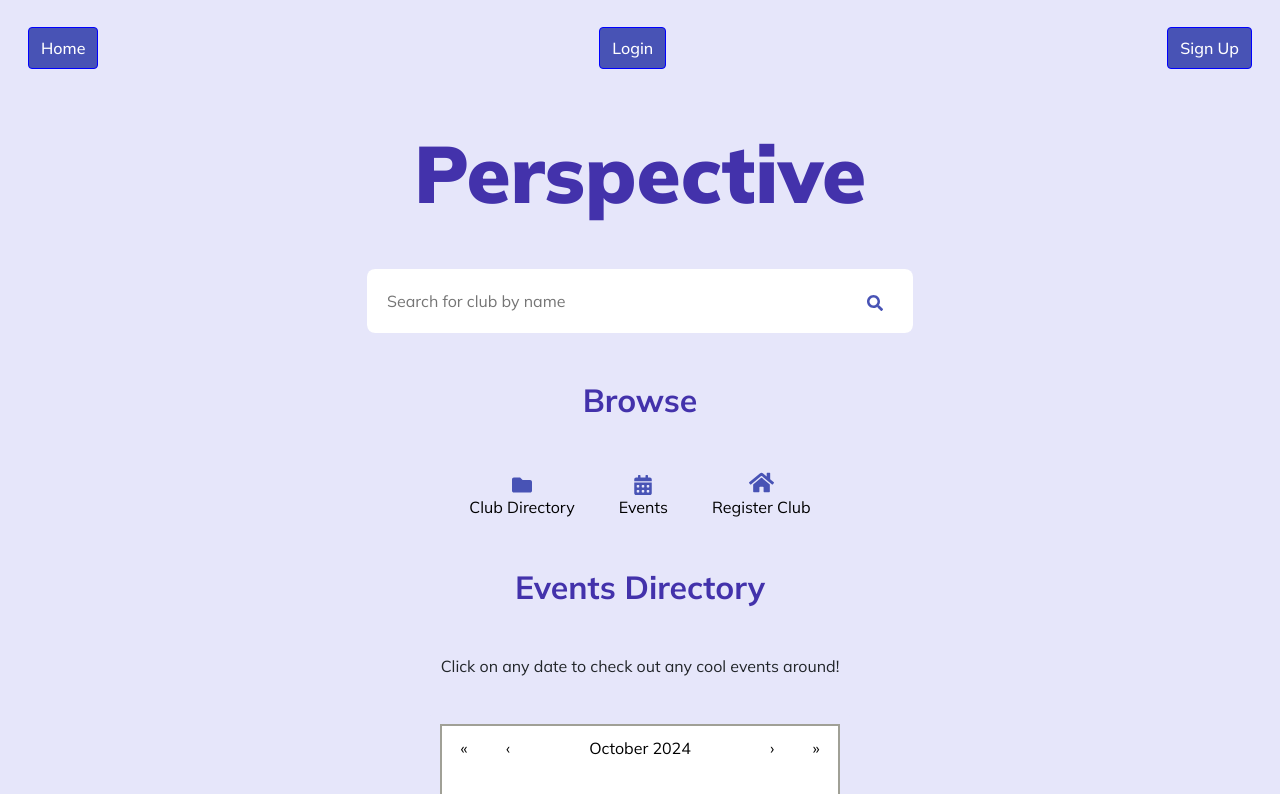
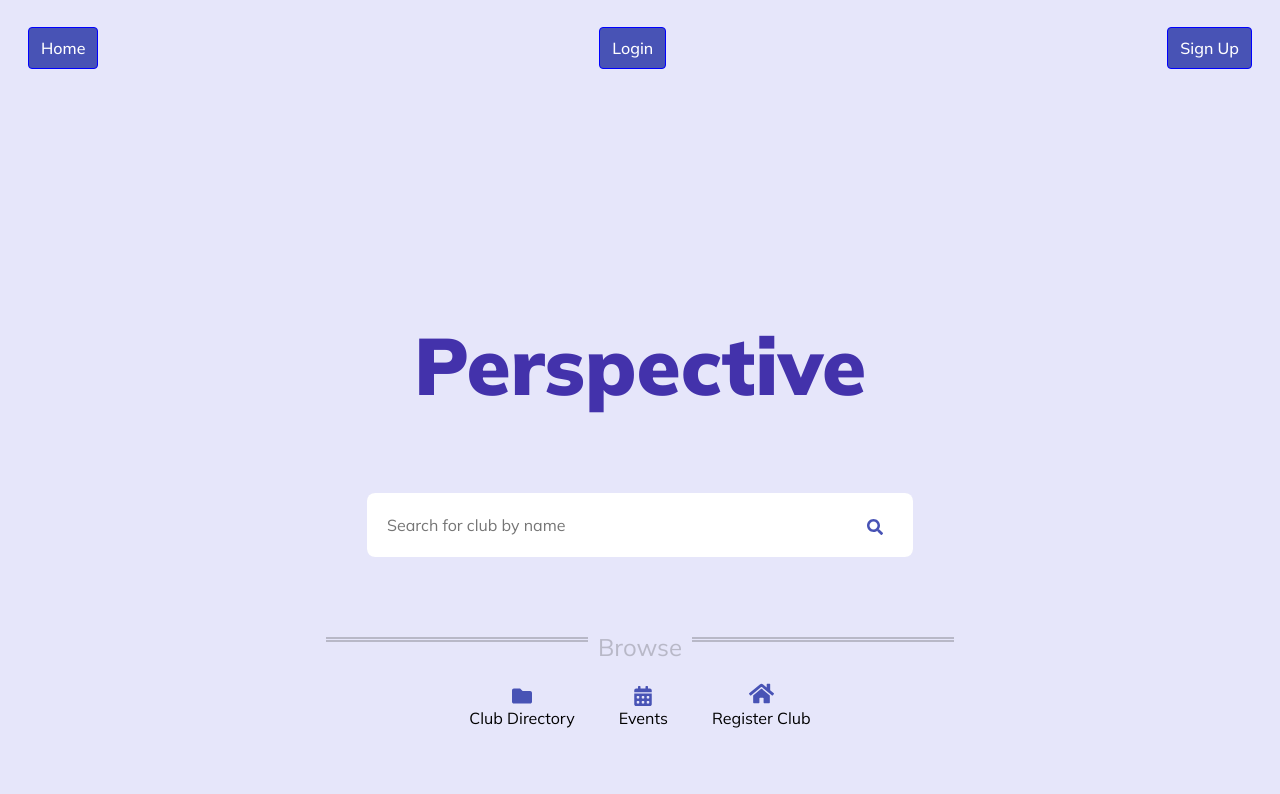
Before and after one commit to jenpennen/ucla-perspective, a React (Vite) app: page / in a window 1280 px wide. Shown: the top 794 px of the page. Built offline with nearby package versions, Linux system fonts and the light colour scheme.

Commit message:
replaced browse heading with hr and added clanedar to events page

```diff
--- a/src/App.css
+++ b/src/App.css
@@ -4,6 +4,7 @@
   --accent: #4853b5;
   --secondary: #6671d1;
   --light-accent: #8a93e0;
+  --gray: #333;
 }
 body {
   background-color: var(--background);
@@ -14,17 +15,36 @@ h2 {
   color: var(--heading);
   text-align: center;
   font-style: bold;
-  font-size: 2rem;
   font-weight: 700;
 }
 h1 {
-  margin: 1rem;
-  padding: 2rem;
+  margin: 15rem 1rem 5rem;
   font-size: 5rem;
   font-weight: 900;
 }
 h2 {
-  margin: 3rem 0;
+  font-size: 3rem;
+  margin: 8rem 0 1rem;
+}
+hr {
+  margin: auto;
+  margin-top: 5rem;
+  border: none;
+  border-top: 5px double var(--gray);
+  max-width: 50%;
+  color: var(--gray);
+  overflow: visible;
+  /* height: 10px; */
+}
+
+hr::after {
+  background: var(--background);
+  content: "Browse";
+  font-size: 1.5rem;
+  padding: 5px 10px;
+  position: relative;
+  /* border: red 1px solid; */
+  top: -13px;
 }
 
 .container {
@@ -42,9 +62,6 @@ h2 {
   /* grid-column: 2; */
   gap: 2rem;
   width: 40rem;
-}
-.browse {
-  text-align: center;
 }
 .club-listing {
   display: grid;
--- a/src/css/Calendar.css
+++ b/src/css/Calendar.css
@@ -8,6 +8,8 @@
 .react-calendar {
   width: 400px;
   max-width: 100%;
+  margin-top: 5rem;
+  scale: calc(1.5);
   background-color: white;
   border: 2px solid #a0a096;
   font-family: Arial, Helvetica, sans-serif;
--- a/src/pages/Events.jsx
+++ b/src/pages/Events.jsx
@@ -1,4 +1,22 @@
+import { useState } from "react";
+import styled from "styled-components";
+import PropAll from "../components/Properties";
+import { SearchBar } from "../components/SearchBar";
+import EventCalendar from "../components/EventCalendar";
+import "../App.css";
+
 function Events() {
-  return <div>This is the Events Page</div>;
+  return (
+    <main>
+      <div className="container">
+        <h1>Upcoming Events</h1>
+        <EventCalendar />
+      </div>
+      <div className="container">
+        <h2>No Upcoming Events</h2>
+        Tune in for any updates!
+      </div>
+    </main>
+  );
 }
 export default Events;
--- a/src/pages/Home.jsx
+++ b/src/pages/Home.jsx
@@ -16,8 +16,8 @@ function Home() {
       <div className="container">
         <SearchBar />
       </div>
-      <div className="browse">
-        <h2>Browse</h2>
+      <div className="container">
+        <hr />
         <BrowseNavBar />
       </div>
       <div className="container">
```
